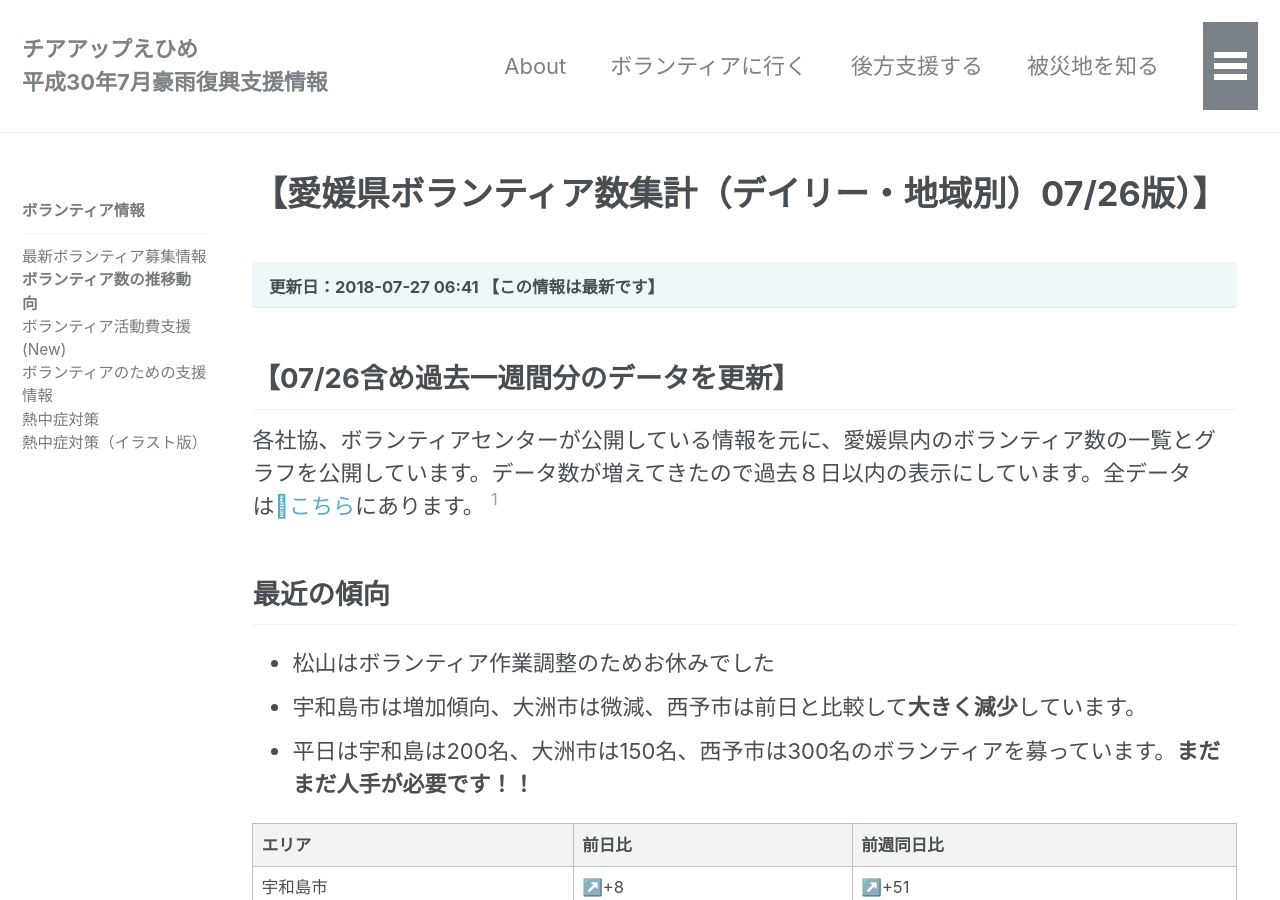
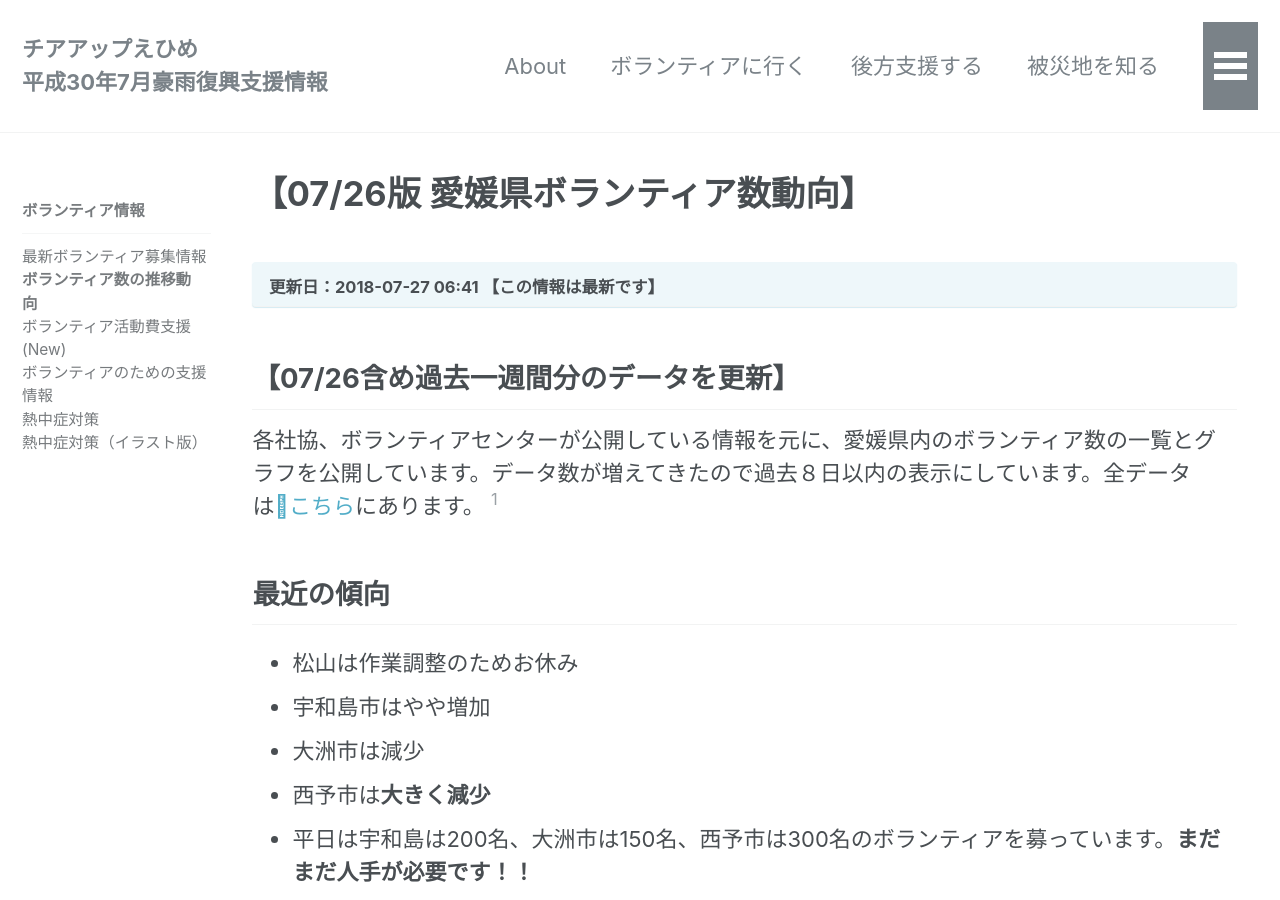
Before and after one commit to cheerup-ehime/cheerup-ehime.github.io, a Jekyll site: the page built from _pages/volunteer_aggregation.md, in a window 1280 px wide and 900 px high. Built offline with Jekyll 4.4.1, drawn with Linux system fonts in a browser that asks for light colours; emoji names are drawn with the system emoji font; comment, search, counter and statistics services are not loaded.

Commit message:
文言修正

```diff
--- a/_pages/volunteer_aggregation.md
+++ b/_pages/volunteer_aggregation.md
@@ -1,5 +1,5 @@
 ---
-title: 【愛媛県ボランティア数集計（デイリー・地域別）07/26版）】
+title: 【07/26版 愛媛県ボランティア数動向】
 description: 松山市社協、八幡浜市社協、愛媛災害支援センターが公開しているデータを元に、ボランティア数のグラフを作成・公開しています。
 permalink: /volunteer/aggregation/
 date: 2018-07-18 05:59:06 +0900
@@ -14,8 +14,10 @@ sidebar:
 
 ## 最近の傾向
 
-- 松山はボランティア作業調整のためお休みでした
-- 宇和島市は増加傾向、大洲市は微減、西予市は前日と比較して**大きく減少**しています。
+- 松山は作業調整のためお休み
+- 宇和島市はやや増加
+- 大洲市は減少
+- 西予市は**大きく減少**
 - 平日は宇和島は200名、大洲市は150名、西予市は300名のボランティアを募っています。**まだまだ人手が必要です！！**
 
 エリア | 前日比 | 前週同日比
```
